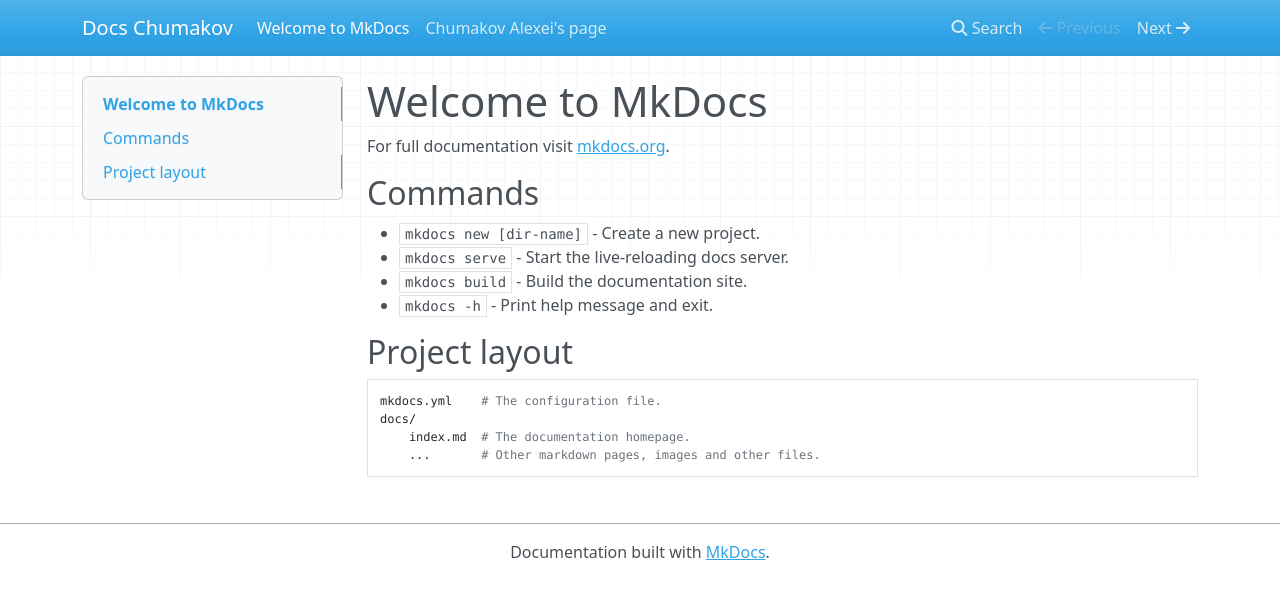
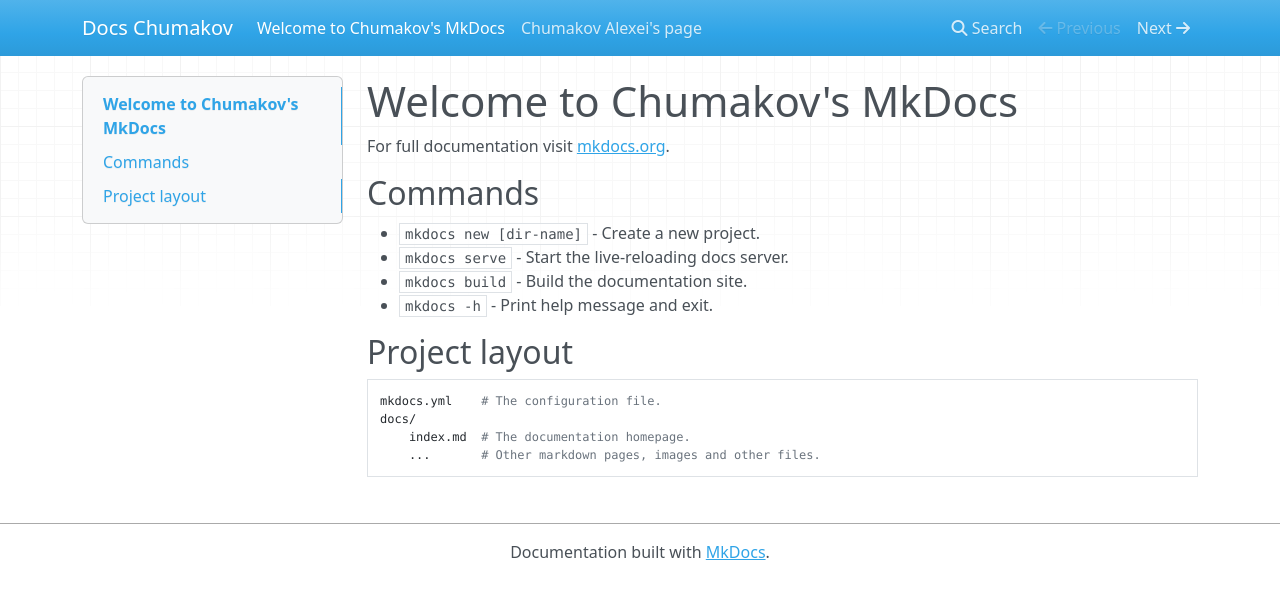
Before and after one commit to 777DreamMaster/staticSitePython, an MkDocs documentation site: the page built from docs/index.md, in a window 1280 px wide. Shown: the top 599 px of the page. Built offline with MkDocs 1.6.1, drawn with Linux system fonts in a browser that asks for light colours; nearby versions of some CDN libraries.

Commit message:
update main page

```diff
--- a/docs/index.md
+++ b/docs/index.md
@@ -1,4 +1,4 @@
-# Welcome to MkDocs
+# Welcome to Chumakov's MkDocs
 
 For full documentation visit [mkdocs.org](https://www.mkdocs.org).
 
```
